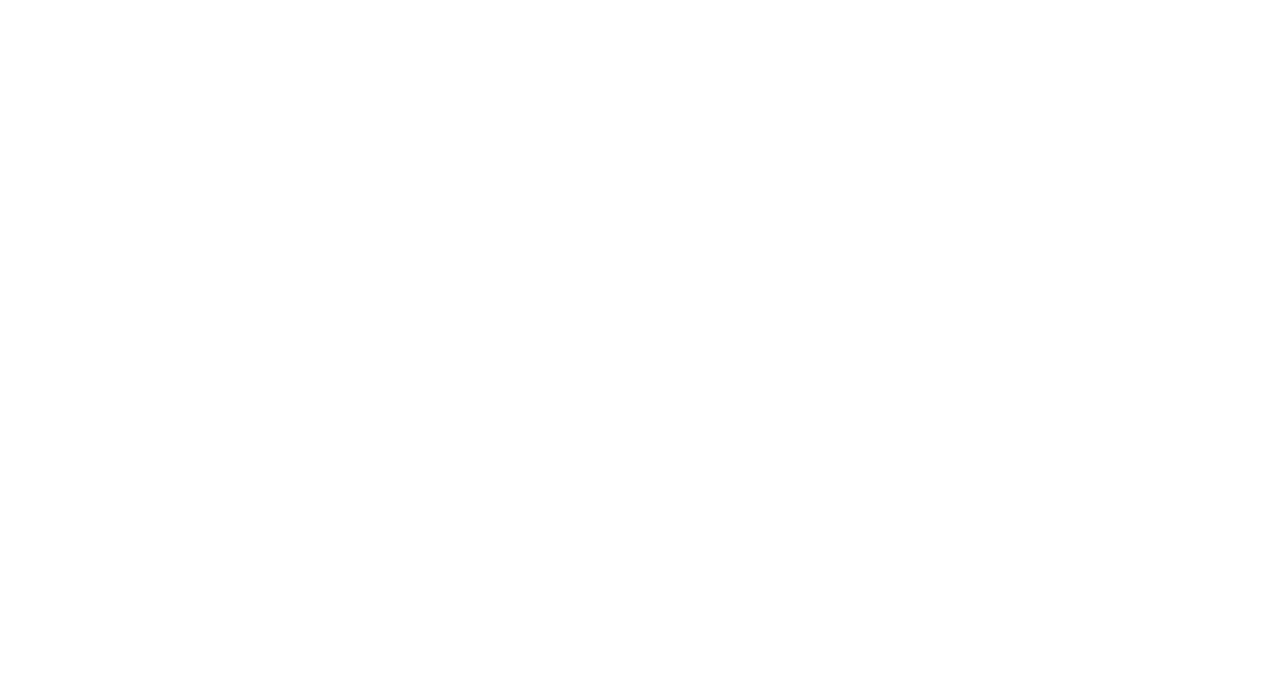
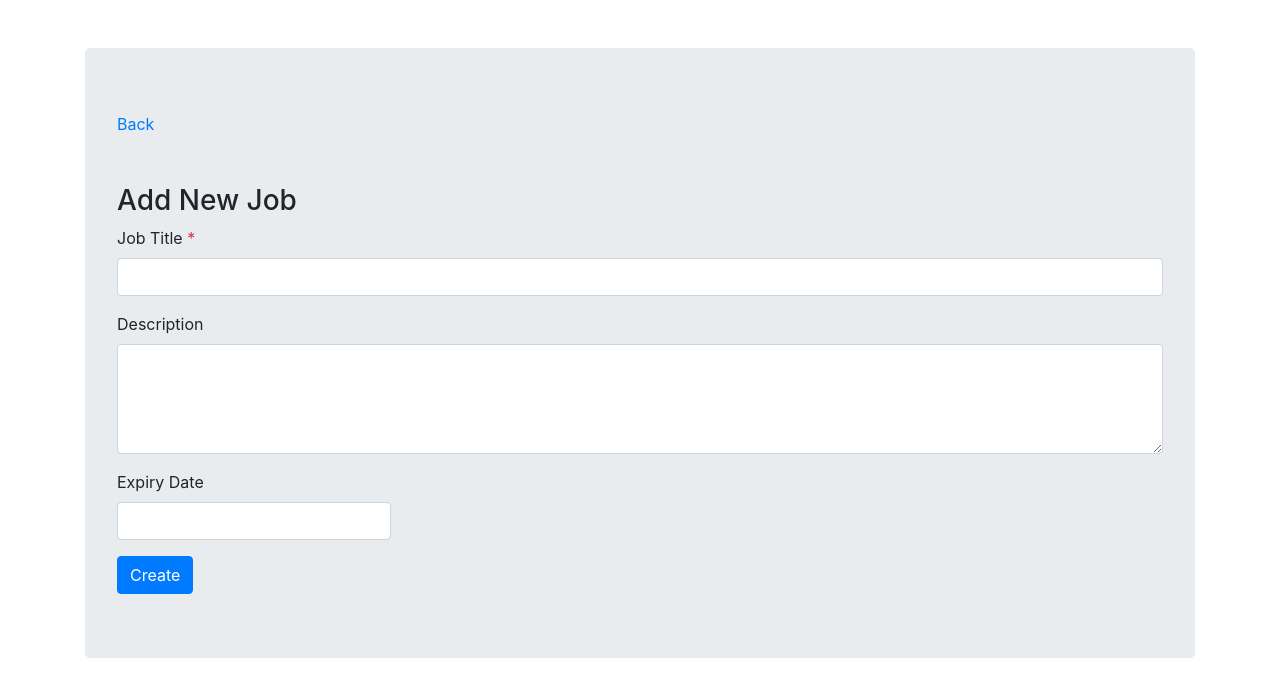
Before and after one commit to HYuanAi/react-crud, a React (Create React App) app: page /jobs/new in a window 1280 px wide. Shown: the top 696 px of the page. Built offline with nearby package versions, Linux system fonts and the light colour scheme.

Commit message:
UI and API call to add new job

```diff
--- a/src/App.js
+++ b/src/App.js
@@ -1,16 +1,12 @@
 import React from 'react';
-import {
-  Switch,
-  Route,
-  Redirect
-} from "react-router-dom";
-
+import { Switch, Route, Redirect } from "react-router-dom";
 import { Container } from 'react-bootstrap';
 import { JobList } from './components/JobList';
-// import { NewJob } from './components/NewJob';
+import { JobDetails } from './components/JobDetails';
 // import { EditJob } from './components/EditJob';
 
 import 'bootstrap/dist/css/bootstrap.min.css';
+import "react-datepicker/dist/react-datepicker.css";
 import './App.css';
 
 const App = () => (
@@ -22,10 +18,10 @@
       <Route exact path="/jobs">
         <JobList />
       </Route>
-      {/* <Route exact path="/jobs/new">
-        <NewJob />
+      <Route exact path="/jobs/new">
+        <JobDetails />
       </Route>
-      <Route exact path="/jobs/{id}/edit">
+      {/* <Route exact path="/jobs/{id}/edit">
         <EditJob />
       </Route> */}
     </Switch>
--- /dev/null
+++ b/src/components/JobDetails.js
@@ -0,0 +1,118 @@
+import React from 'react';
+import { Link, Redirect } from 'react-router-dom';
+import { Form, Jumbotron, Alert, Button } from 'react-bootstrap';
+import DatePicker from 'react-datepicker';
+
+import JobService from '../shared/job-service';
+
+export class JobDetails extends React.Component {
+
+    constructor(props) {
+        super(props);
+        this.state = {
+            job: {
+                title: undefined,
+                description: undefined,
+                expiry_date: undefined
+            },
+            validated: false,
+            success: false,
+            error: false
+        };
+        this.setTitle = this.setTitle.bind(this);
+        this.setDescription = this.setDescription.bind(this);
+        this.setExpiryDate = this.setExpiryDate.bind(this);
+        this.handleSubmit = this.handleSubmit.bind(this);
+    }
+
+    setTitle(event) {
+        this.setState({ job: {
+            title: event.target.value,
+            description: this.state.job.description,
+            expiry_date: this.state.job.expiry_date
+        }});
+    }
+
+    setDescription(event) {
+        this.setState({ job: {
+            title: this.state.job.title,
+            description: event.target.value,
+            expiry_date: this.state.job.expiry_date
+        }});
+    }
+
+    setExpiryDate(date) {
+        this.setState({ job: {
+            title: this.state.job.title,
+            description: this.state.job.description,
+            expiry_date: date
+        }});
+    }
+
+    handleSubmit(event) {
+        event.preventDefault();
+
+        // Check validity
+        const form = event.currentTarget;
+        if (form.checkValidity()) {
+            JobService.createJob(this.state.job)
+                .then(res => {
+                    if (res.status === 201)
+                        this.setState({
+                            success: true,
+                            error: false
+                        })
+                    else
+                        this.setState({ error: true })
+                })
+                .catch(err => this.setState({ error: true }));
+        }
+
+        this.setState({ validated: true });
+    }
+
+    render() {
+        const DatepickerInput = React.forwardRef(({ value, onClick }, ref) => (
+            <Form.Control type="text" value={value} onChange={this.setExpiryDate} onClick={onClick} />
+        ));
+
+        if (this.state.success) {
+            return <Redirect to="/jobs" />
+        }
+
+        return (
+            <>
+                <Jumbotron className="mt-5">
+                    <div className="mb-5">
+                        <Link to="/jobs">Back</Link>
+                    </div>
+                    <h3 className="mb-2">Add New Job</h3>
+                    { this.state.error ? <Alert variant="warning">There is an error creating the job. Please try again later.</Alert> : ''}
+                    <Form noValidate validated={this.state.validated} onSubmit={this.handleSubmit}>
+                        <Form.Group controlId="jobTitle">
+                            <Form.Label>Job Title <span className="text-danger">*</span></Form.Label>
+                            <Form.Control type="text" value={this.state.job.title} onChange={this.setTitle} required />
+                            <Form.Control.Feedback type="invalid">Please enter a job title.</Form.Control.Feedback>
+                        </Form.Group>
+                        <Form.Group controlId="job">
+                            <Form.Label>Description</Form.Label>
+                            <Form.Control as="textarea" rows={4} value={this.state.job.description} onChange={this.setDescription} />
+                        </Form.Group>
+                        <Form.Group>
+                            <Form.Label>Expiry Date</Form.Label><br/>
+                            <DatePicker
+                                selected={this.state.job.expiry_date}
+                                onChange={this.setExpiryDate}
+                                minDate={new Date()}
+                                customInput={<DatepickerInput />}/>
+                        </Form.Group>
+                        <Button variant="primary" type="submit">
+                            Create
+                        </Button>
+                    </Form>
+                </Jumbotron>
+
+            </>
+        )
+    }
+}
--- a/src/shared/job-service.js
+++ b/src/shared/job-service.js
@@ -4,7 +4,11 @@
 function createJob(newJob) {
     const url = JOB_BASE_URL;
     return fetch(url, {
-        method: "POST",
+        method: 'POST',
+        headers: {
+            Accept: 'application/json',
+            'Content-Type': 'application/json'
+        },
         body: JSON.stringify({
             title: newJob.title,
             description: newJob.description,
```
